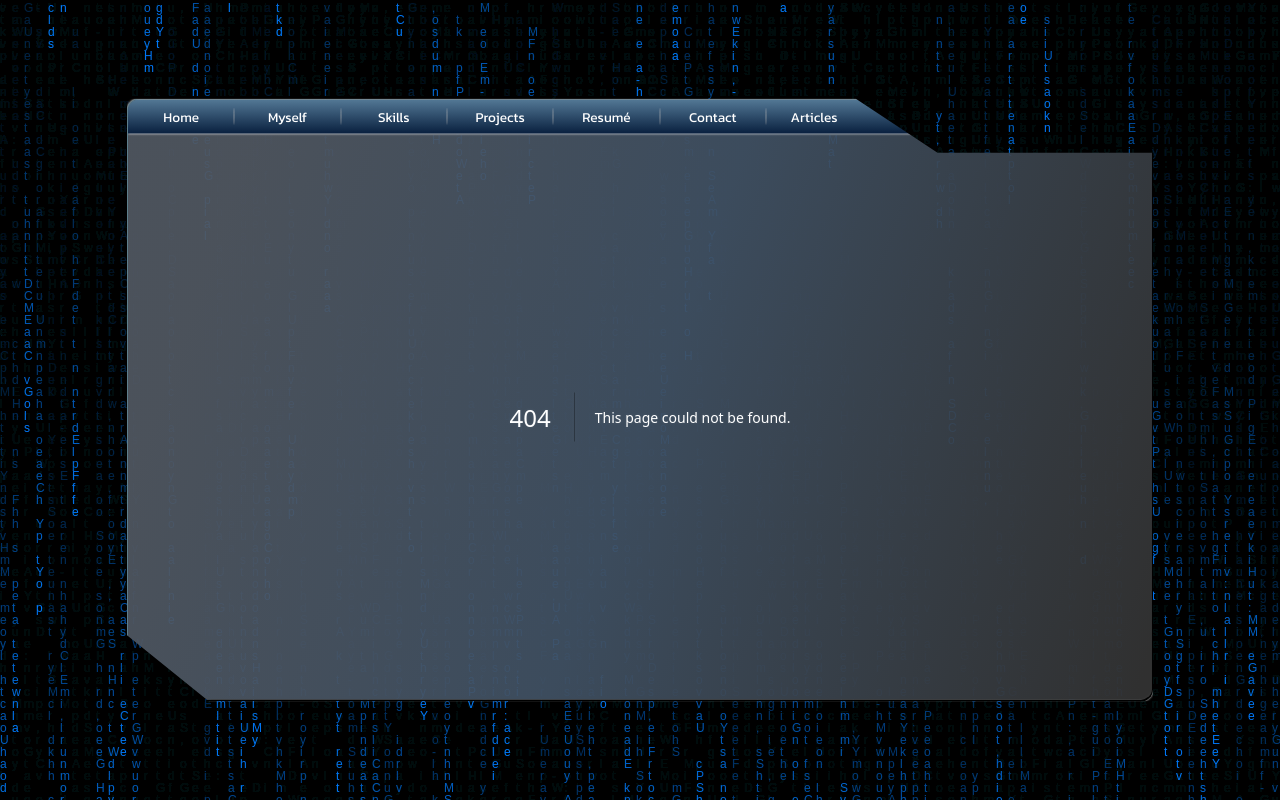
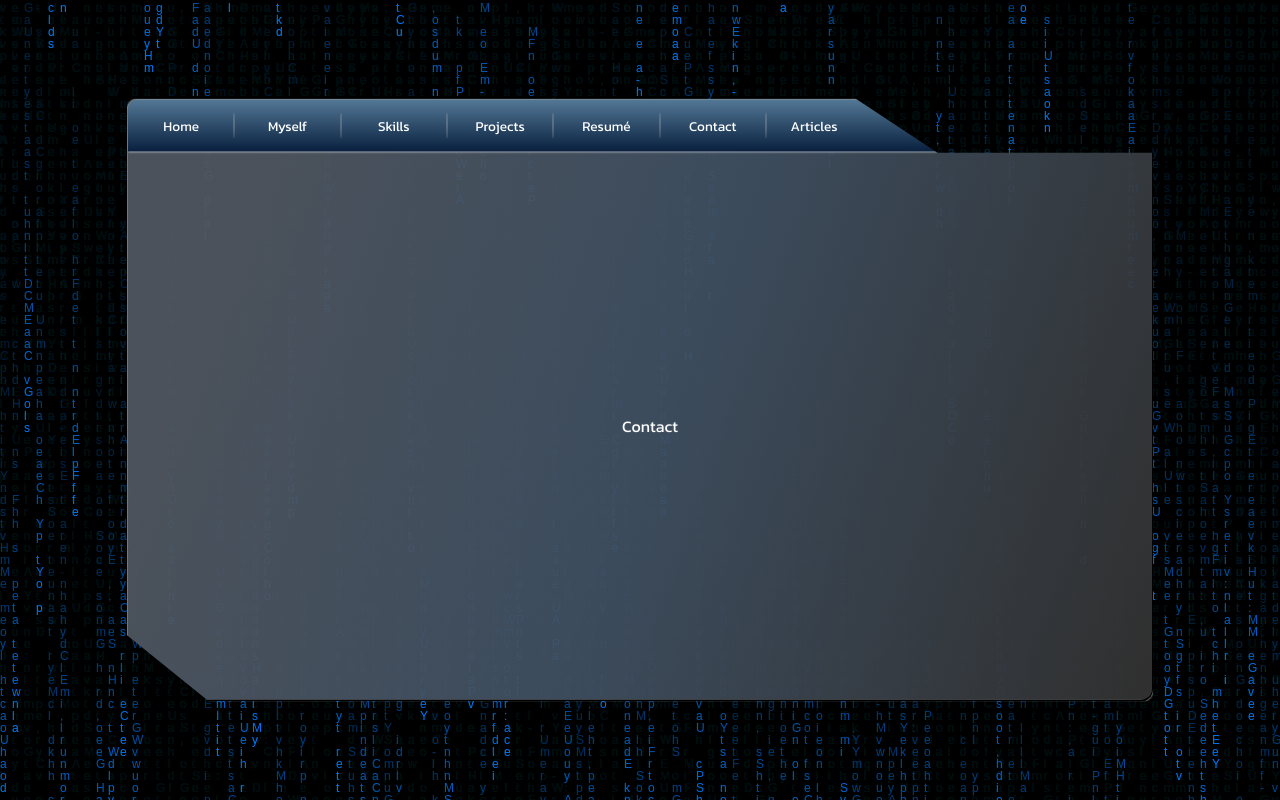
Before and after one commit to patrickgunnar/patrick-gunnar, a Next.js app: page /contact in a window 1280 px wide. Before the commit this address had no page. Built offline with nearby package versions, Linux system fonts and the light colour scheme.

Commit message:
feat: added contact page

```diff
--- /dev/null
+++ b/src/app/contact/page.tsx
@@ -0,0 +1,7 @@
+export default function Contact() {
+	return (
+		<div>
+			Contact
+		</div>
+	)
+}
```
